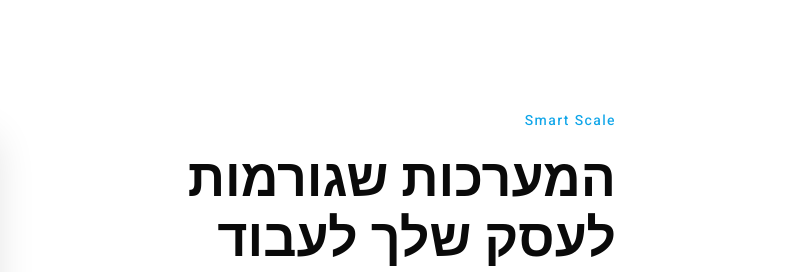
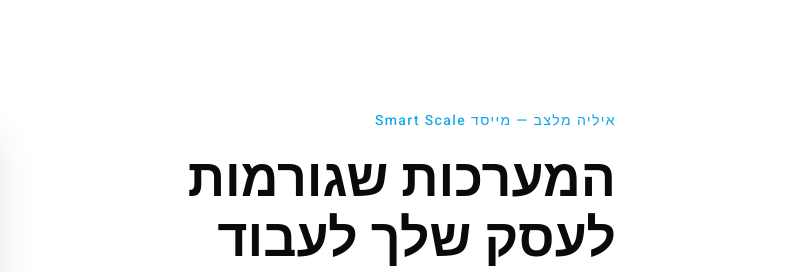
Before and after one commit to ilyam0408xx/main, a plain HTML site: page index.html in a window 1280 px wide. Shown: the part 112-384 px from the top of the page, 484-1280 px from the left. Drawn offline with Linux system fonts and the light colour scheme.

Commit message:
Add founder name: איליה מלצב — מייסד Smart Scale

```diff
--- a/index.html
+++ b/index.html
@@ -541,7 +541,7 @@
   <div class="wrap">
     <div class="hero-inner">
       <div class="hero-text reveal">
-        <p class="hero-eyebrow">Smart Scale</p>
+        <p class="hero-eyebrow">איליה מלצב — מייסד Smart Scale</p>
         <h1 class="hero-title">המערכות שגורמות<br/>לעסק שלך לעבוד בלעדיך</h1>
         <p class="hero-sub">בונה מערכות חכמות לעסקים. ניהול לקוחות, אוטומציות, בוטים — כל מה שחוסך לך זמן ומכניס לך כסף.</p>
         <div class="hero-cta">
```
